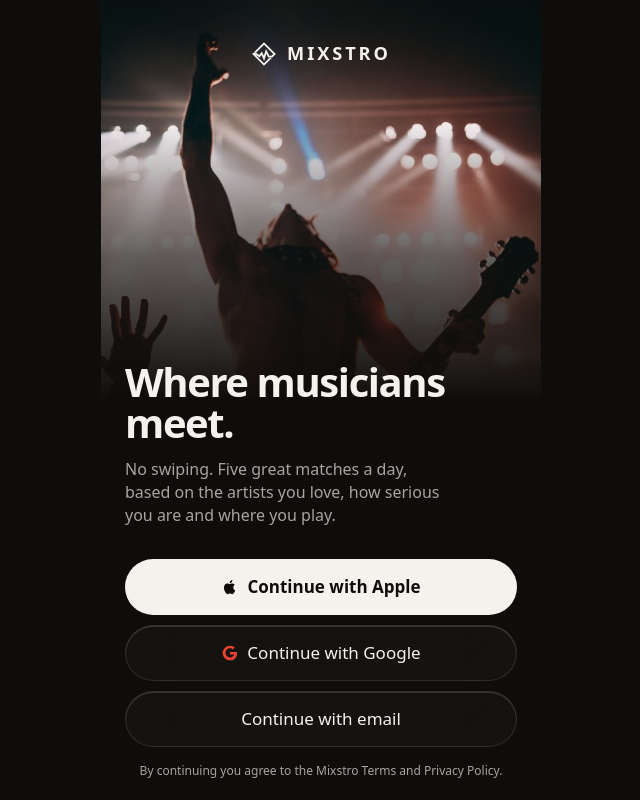
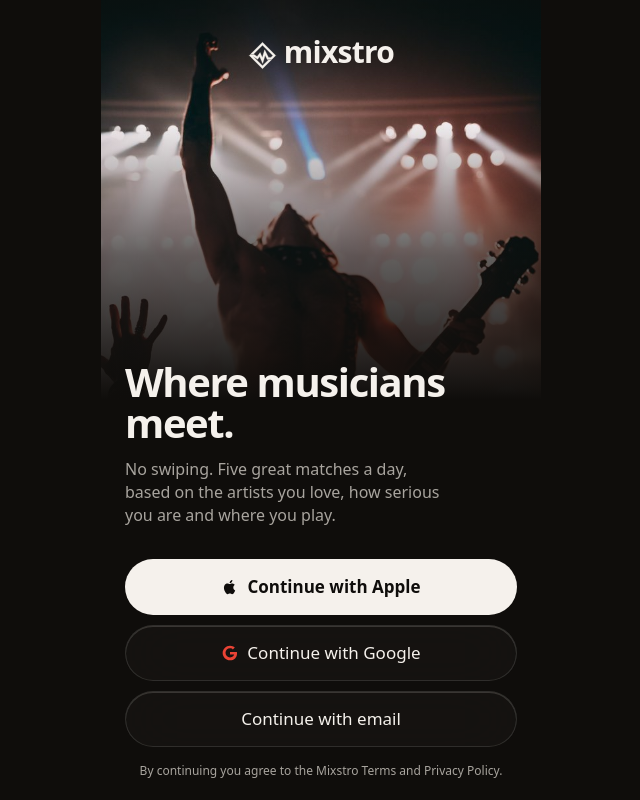
Before and after one commit to whoiseltigre/mixstro, a Next.js app: page / in a window 1280 px wide. Shown: the whole page, without its empty margins (319-959 px from the left). Built offline with nearby package versions, Linux system fonts and the light colour scheme; no server answers.

Commit message:
Use the final wordmark lockup: diamond mark + lowercase mixstro in Outfit 550
Co-Authored-By: Claude Opus 5.5 <noreply@anthropic.com>
Claude-Session: https://claude.ai/code/session_018SVNRUqypcF29nYBJSmRes

```diff
--- a/src/app/globals.css
+++ b/src/app/globals.css
@@ -14,7 +14,7 @@
 
   --font-sans: -apple-system, BlinkMacSystemFont, "SF Pro Text", var(--font-geist), system-ui, sans-serif;
   --font-display: -apple-system, "SF Pro Display", var(--font-inter-tight), system-ui, sans-serif;
-  --font-wordmark: var(--font-quicksand), ui-rounded, sans-serif;
+  --font-wordmark: var(--font-outfit), system-ui, sans-serif;
 }
 
 :root {
--- a/src/app/layout.tsx
+++ b/src/app/layout.tsx
@@ -1,5 +1,5 @@
 import type { Metadata, Viewport } from "next";
-import { Geist, Inter_Tight, Quicksand } from "next/font/google";
+import { Geist, Inter_Tight, Outfit } from "next/font/google";
 import "./globals.css";
 
 const geist = Geist({ variable: "--font-geist", subsets: ["latin"] });
@@ -8,11 +8,8 @@ const interTight = Inter_Tight({
   subsets: ["latin"],
   weight: ["700", "800"],
 });
-const quicksand = Quicksand({
-  variable: "--font-quicksand",
-  subsets: ["latin"],
-  weight: ["700"],
-});
+// Wordmark face: Outfit variable, set at weight 550.
+const outfit = Outfit({ variable: "--font-outfit", subsets: ["latin"] });
 
 export const metadata: Metadata = {
   title: "Mixstro",
@@ -32,7 +29,7 @@ export const viewport: Viewport = {
 export default function RootLayout({ children }: Readonly<{ children: React.ReactNode }>) {
   return (
     <html lang="en">
-      <body className={`${geist.variable} ${interTight.variable} ${quicksand.variable}`}>
+      <body className={`${geist.variable} ${interTight.variable} ${outfit.variable}`}>
         <div className="mx-auto min-h-dvh w-full max-w-[440px] relative">{children}</div>
       </body>
     </html>
--- a/src/app/page.tsx
+++ b/src/app/page.tsx
@@ -11,7 +11,7 @@ export default function Welcome() {
       </div>
 
       <header className="relative pt-safe mt-6 flex justify-center">
-        <Wordmark size={26} />
+        <Wordmark size={30} />
       </header>
 
       <section className="relative mt-auto px-6 pb-safe flex flex-col gap-8">
--- a/src/components/ui.tsx
+++ b/src/components/ui.tsx
@@ -10,18 +10,24 @@ const LOGO_POINTS =
 
 export function LogoMark({ size = 24, className }: { size?: number; className?: string }) {
   return (
-    <svg width={size} height={size} viewBox="0 0 24 24" fill="currentColor" aria-hidden="true" className={className}>
+    <svg width={size} height={size} viewBox="0 0 24 24" fill="currentColor" stroke="currentColor" strokeWidth="0.25" strokeLinejoin="round" aria-hidden="true" className={className}>
       <polygon points={LOGO_POINTS} />
     </svg>
   );
 }
 
+/** Final lockup: diamond mark + lowercase "mixstro" in Outfit 550. `size` is the font size. */
 export function Wordmark({ size = 24 }: { size?: number }) {
+  const icon = Math.round(size * 0.95);
   return (
-    <span role="img" aria-label="Mixstro" className="inline-flex items-center gap-2.5">
-      <LogoMark size={size} />
-      <span aria-hidden="true" className="font-wordmark font-bold tracking-[0.16em]" style={{ fontSize: size * 0.7 }}>
-        MIXSTRO
+    <span role="img" aria-label="Mixstro" className="inline-flex items-center" style={{ gap: icon * 0.24 }}>
+      <LogoMark size={icon} />
+      <span
+        aria-hidden="true"
+        className="font-wordmark leading-none"
+        style={{ fontSize: size, fontWeight: 550, letterSpacing: "-0.025em", transform: "translateY(-0.1em)" }}
+      >
+        mixstro
       </span>
     </span>
   );
```
